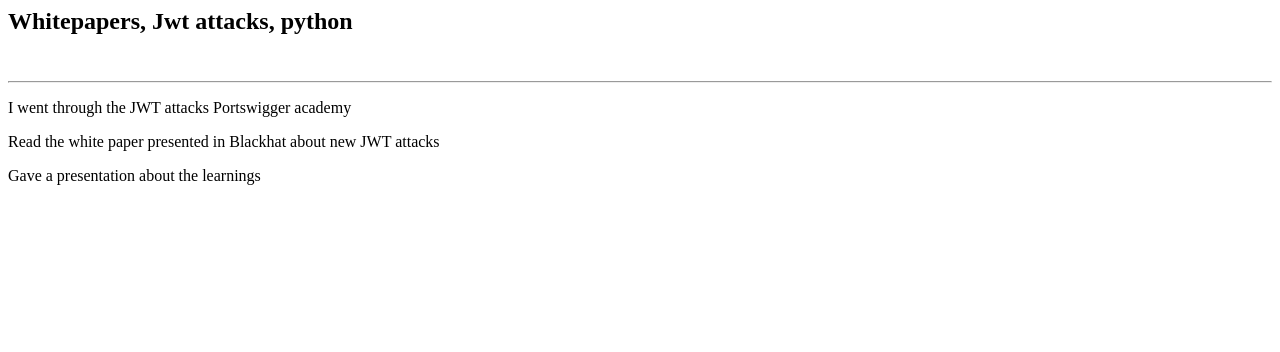
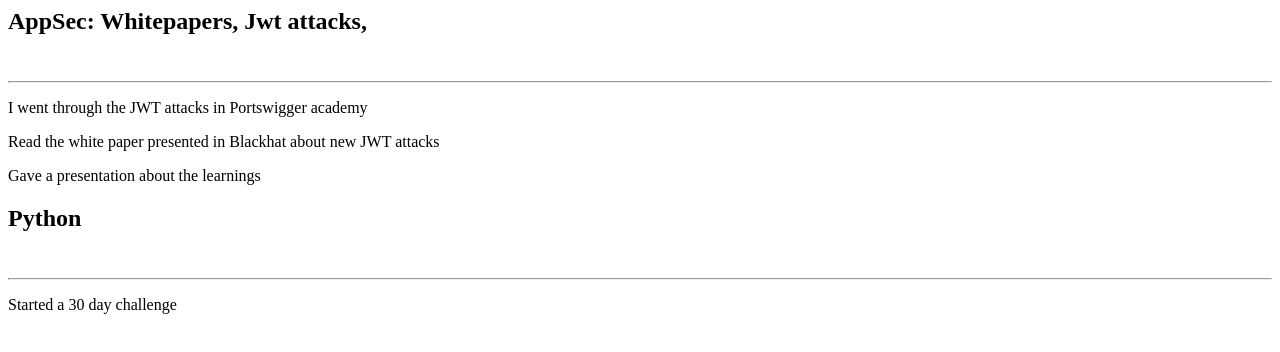
Before and after one commit to kevivlabs/kevivlabs.github.io, a plain HTML site: page monthly/2023-09.html in a window 1280 px wide. Drawn offline with Linux system fonts and the light colour scheme.

Commit message:
Update 2023-09.html

```diff
--- a/monthly/2023-09.html
+++ b/monthly/2023-09.html
@@ -1,11 +1,18 @@
 <title>Whitepapers, Jwt attacks, python </title>
 
 
- <h2> Whitepapers, Jwt attacks, python  </h2> <br> <hr>
+ <h2> AppSec: Whitepapers, Jwt attacks,   </h2> <br> <hr>
 
 <article>
  <div> <p>
-I went through the JWT attacks Portswigger academy
+I went through the JWT attacks in Portswigger academy
  <p> Read the white paper presented in Blackhat about new JWT attacks </p>
 <p>Gave a presentation about the learnings</p> </div>
 </article>
+
+<h2> Python </h2> <br> <hr>
+<article>
+ <div>
+  <p> Started a 30 day challenge </p>
+ </div>
+</article>
```
